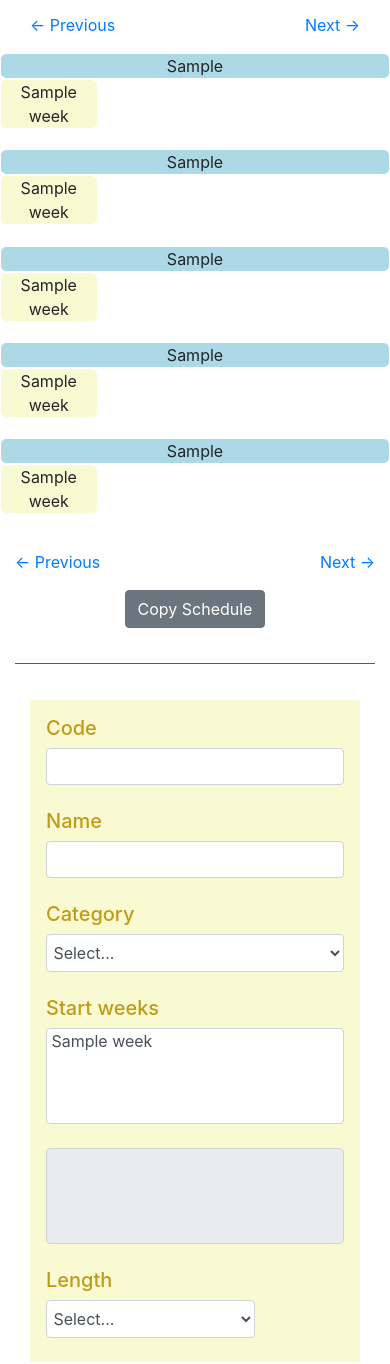
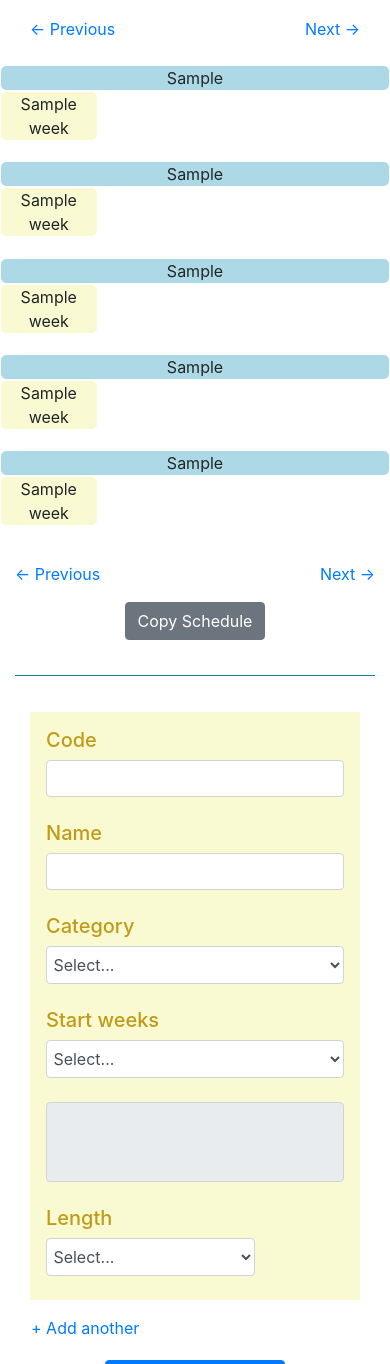
Before and after one commit to gabofratta/goodbye-blue-monday, a Django app: template md_scheduler/scheduler/templates/scheduler/index.html in a window 390 px wide. Shown: the part 56-1420 px from the top of the page. Run offline with Django 3.2, Linux system fonts and the light colour scheme; the template is opened without the code that fills it: most values are stand-ins (such as "Sample title", 1, 10 or a date in 2020); some libraries are stand-ins or nearby versions.

Commit message:
Made calendar font smaller, increased allowed length. Changed Selector to custom checkbox dropdown for time slots; need to test on actual mobile device. Added more length options. Added icons to About page.

```diff
--- /dev/null
+++ b/md_scheduler/scheduler/static/css/checkbox-dd.css
@@ -0,0 +1,44 @@
+
+.multi_select {
+    position: relative;
+}
+
+.multi_options {
+    display: none;
+    border: 1px black solid;
+    position: absolute;
+    z-index: 500;
+    background-color: #ffff;
+    width: 100%;
+    overflow: auto;
+    max-height: 13em;
+    white-space: nowrap;
+}
+
+.multi_options label {
+    display: block;
+    margin-bottom: 0px;
+    text-indent: 0.5em;
+    padding-top: 0.05em;
+    padding-bottom: 0.05em;
+}
+
+.multi_options label:hover {
+    background-color: #1e90ff;
+    color: white;
+}
+
+.multi_options input {
+    vertical-align: middle;
+    position: relative;
+    top: -1px;
+    margin-right: 0.2em;
+}
+
+@media only screen and (max-width: 767.9px) {
+    .multi_options label {
+        padding-top: 0.3em;
+        padding-bottom: 0.3em;
+        border: 1px black dotted;
+    }
+}
--- a/md_scheduler/scheduler/static/css/scheduler.css
+++ b/md_scheduler/scheduler/static/css/scheduler.css
@@ -1,19 +1,26 @@
 
 body {
   padding-top: 60px;
-}
-
-@media only screen and (max-width: 767.9px) {
-  body {
-    padding-top: 50px;
-  }
 }
 
 .content-mobile {
     display: none !important;
 }
 
+#schedule {
+    margin-top: 1em;
+    margin-bottom: 1em;
+}
+
 @media only screen and (max-width: 767.9px) {
+    body {
+        padding-top: 30px;
+    }
+
+    #schedule {
+        margin-top: 0px;
+    }
+
     .content-desktop {
         display: none !important;
     }
@@ -40,11 +47,6 @@ body {
     height: 2.5em;
 }
 
-#schedule {
-    margin-top: 1em;
-    margin-bottom: 1em;
-}
-
 .month {
     border: 1px solid white;
     background-color: lightblue;
@@ -66,6 +68,7 @@ body {
     overflow-wrap: break-word;
     background-color: #eceff1;
     border-radius: 0.4em;
+    font-size: smaller;
 }
 
 .week_block {
@@ -96,12 +99,8 @@ input.form-control {
     float: right;
 }
 
-.act_slot_selector {
-    height: 6em;
-}
-
 .selected_slots {
-    height: 6em;
+    height: 5em;
 }
 
 textarea.form-control {
--- /dev/null
+++ b/md_scheduler/scheduler/static/js/checkbox-dd.js
@@ -0,0 +1,89 @@
+
+// Clear selections from given jquery object for multi_select div
+function clearSelections(multi_select) {
+    multi_select.find('.multi_options input[type="checkbox"]').each(function (index) {
+        $(this).prop('checked', false);
+    });
+
+    multi_select.find('.multi_options').hide();
+}
+
+// Get all options for the given jquery object for multi_select div
+function getAllOptions(multi_select) {
+    var options = [];
+
+    multi_select.find('.multi_options input[type="checkbox"]').each(function (index) {
+        options.push($(this).val());
+    });
+
+    return options;
+}
+
+// Get selected options for the given jquery object for multi_select div
+function getSelected(multi_select) {
+    var checked = [];
+
+    multi_select.find('.multi_options input[type="checkbox"]').each(function (index) {
+        if ($(this).is(':checked')) {
+            checked.push($(this).val());
+        }
+    });
+
+    return checked;
+}
+
+
+$(document).ready(function() {
+
+    // Open/close options
+    $('.select_box').on('click', function() {
+        var multi_options = $(this).parent().find('.multi_options');
+        var all_multi_options = $('.multi_options');
+
+        // If hidden, close all then open this one
+        if (!multi_options.is(':visible')) {
+            all_multi_options.hide();
+
+            // Calculate space on screen below element and space needed
+            var space_below = $(window).height() - $(this)[0].getBoundingClientRect().bottom;
+            var options_size = all_multi_options.css("max-height");
+            options_size = options_size.substring(0, options_size.length - 2);
+
+            if (options_size > space_below) {
+                multi_options.css("top", "-" + options_size + "px");
+            } else {
+                multi_options.css("top", "");
+            }
+
+            setTimeout(function() {multi_options.scrollTop(0);}, 0);
+            multi_options.show();
+        } else {
+            // If visible, close all
+            all_multi_options.hide();
+        }
+    });
+
+    // Close options on click away
+    $(document).bind('click', function(e) {
+        var clicked = $(e.target);
+        if (!clicked.parents().hasClass('multi_select')) {
+            $('.multi_options').hide();
+        }
+    });
+
+    // Set text area value to checked boxes
+    $('.multi_options input[type="checkbox"]').on('click', function() {
+        var text = "";
+        var options =  $(this).parent().parent();
+
+        options.find('input[type="checkbox"]').each(function (index) {
+            if ($(this).is(':checked')) {
+                text += $(this).val() + '\n';
+            }
+        });
+
+        text = text.substring(0, text.length - 1);
+        options.parent().parent().next().find('.selected_slots').val(text);
+    });
+
+});
--- a/md_scheduler/scheduler/static/js/scheduler.js
+++ b/md_scheduler/scheduler/static/js/scheduler.js
@@ -6,13 +6,16 @@ $(document).ready(function() {
 
     // hammer element on schedule table for mobile swipe events
     var hammer = new Hammer(document.getElementById('schedule'), {});
+
     var generating = false;
     var weeks_per_row = 12;
     var weeks_per_month = 4;
+
     var itinerary_index = null;
     var itinerary_count = 0;
     var itineraries = [];
-    var activity_name_length = 15
+
+    var activity_name_length = 25;
     var default_colors = [["RED", "WHITE"], ["BLUE", "WHITE"], ["PURPLE", "WHITE"], ["GREEN", "WHITE"], ["GRAY", "WHITE"], ["#aa6e28", "WHITE"],
                           ["NAVY", "WHITE"], ["MAROON", "WHITE"], ["OLIVE", "WHITE"], ["TEAL", "WHITE"], ["BLACK", "WHITE"], ["YELLOW", "BLACK"],
                           ["LIME", "BLACK"], ["AQUA", "BLACK"], ["FUCHSIA", "BLACK"], ["ORANGE", "BLACK"], ["PINK", "BLACK"], ["SILVER", "BLACK"]];
@@ -23,6 +26,9 @@ $(document).ready(function() {
 
     // dismissable option
     $('.close').click(function () {
+        // close multi select
+        $('.multi_options').hide();
+
         // dismiss alert
         $(this).closest('.alert').fadeOut();
         return false;
@@ -30,6 +36,9 @@ $(document).ready(function() {
 
 
     hammer.on('swiperight', function() {
+        // close multi select
+        $('.multi_options').hide();
+
         // Show error if no schedules
         if (itinerary_count == 0) {
             return false;
@@ -48,6 +57,9 @@ $(document).ready(function() {
     });
 
    hammer.on('swipeleft', function() {
+        // close multi select
+        $('.multi_options').hide();
+
         // Show error if no schedules
         if (itinerary_count == 0) {
             return false;
@@ -62,6 +74,9 @@ $(document).ready(function() {
     });
 
     $('.prev_program').click(function () {
+        // close multi select
+        $('.multi_options').hide();
+
         // Show error if no schedules
         if (itinerary_count == 0) {
             setAlert('.alert-danger', "You must generate some schedules first.");
@@ -81,6 +96,9 @@ $(document).ready(function() {
     });
 
     $('.next_program').click(function () {
+        // close multi select
+        $('.multi_options').hide();
+
         // Show error if no schedules
         if (itinerary_count == 0) {
             setAlert('.alert-danger', "You must generate some schedules first.");
@@ -96,6 +114,9 @@ $(document).ready(function() {
     });
 
     $('.copy_program').click(function () {
+        // close multi select
+        $('.multi_options').hide();
+
         // Show error if no schedules
         if (itinerary_count == 0) {
             setAlert('.alert-danger', "You must generate some schedules first.");
@@ -104,13 +125,13 @@ $(document).ready(function() {
 
         var text = "";
         var activities = itineraries[itinerary_index];
-        var slot_opts = $('.act_slot_selector').last().children();
+        var slot_opts = getAllOptions($('.multi_select').last());
 
         // Build program text
         for (var j = 0; j < activities.length; j++) {
             var line = activities[j].code + " - " + activities[j].name + " - " + activities[j].category + ": ";
             for (var k = 0; k < activities[j].slots.length; k++) {
-                var week = slot_opts.eq(activities[j].slots[k] - 1).text();
+                var week = slot_opts[activities[j].slots[k] - 1];
                 line += (week + ", ");
             }
             text += (line.substring(0, line.length - 2) + "\n");
@@ -124,12 +145,10 @@ $(document).ready(function() {
         return false;
     });
 
-    $('.act_slot_selector').change(function() {
-        // display selected slots for each activity
-        $(this).parent().next().find('.selected_slots').val($(this).val().join("\n"));
-    });
+    $('#add_activity').click(function () {
+        // close multi select
+        $('.multi_options').hide();
 
-    $('#add_activity').click(function () {
         // clone an activity line
         var last_activity = $('.activity').last();
         var new_activity = last_activity.clone(true);
@@ -137,7 +156,7 @@ $(document).ready(function() {
         // reset values
         new_activity.find("input[type='text']").val("");
         new_activity.find(".selected_slots").val("");
-        new_activity.find("select.act_slot_selector").val([]);
+        clearSelections(new_activity.find('.multi_select'));
 
         // add another line to the form
         new_activity.hide();
@@ -149,6 +168,9 @@ $(document).ready(function() {
     });
 
     $('.remove_activity').click(function () {
+        // close multi select
+        $('.multi_options').hide();
+
         // remove current activity line
         $(this).closest('.activity').fadeOut(400, function () {
             $(this).prev('.act_spacer').remove();
@@ -171,6 +193,9 @@ $(document).ready(function() {
         }
         generating = true;
 
+        // close multi select
+        $('.multi_options').hide();
+
         // dismissable option
         $('.alert-success').fadeOut();
 
@@ -191,7 +216,7 @@ $(document).ready(function() {
             activities["code_" + index] = $(this).find('.act_code').val();
             activities["name_" + index] = $(this).find('.act_name').val();
             activities["category_" + index] = $(this).find('.act_category').val();
-            activities["slots_" + index] = $(this).find('.act_slot_selector').val();
+            activities["slots_" + index] = getSelected($(this).find('.multi_select'));
             activities["length_" + index] = $(this).find('.act_length').val();
 
             // process time slots
@@ -293,12 +318,13 @@ $(document).ready(function() {
 
     function showItinerary(index) {
         var schedule_table = $('#schedule');
+        var cells = schedule_table.find('[class*=cell_]');
 
         // Clear calendar
-        schedule_table.find('[class*=cell_]').text('');
-        schedule_table.find('[class*=cell_]').removeClass('hidden');
-        schedule_table.find('[class*=cell_]').css({"background-color" : "", "color" : ""});
-        schedule_table.find('[class*=cell_]').height('auto');
+        cells.text('');
+        cells.removeClass('hidden');
+        cells.css({"background-color" : "", "color" : ""});
+        cells.height('auto');
 
         // Get itinerary
         var activities = itineraries[index];
@@ -337,7 +363,7 @@ $(document).ready(function() {
         $('.program_index').text((index + 1) + ' of ' + itinerary_count);
 
         // Set activity div heights
-        schedule_table.find('.activity_display').height(max_h + "px");
+        cells.height(max_h + "px");
     }
 
     function truncate(phrase, size) {
--- a/md_scheduler/scheduler/templates/scheduler/index.html
+++ b/md_scheduler/scheduler/templates/scheduler/index.html
@@ -1,13 +1,22 @@
+<!DOCTYPE html>
+
 {% load staticfiles %}
+
 <html>
 <head>
+
     <meta name="viewport" content="width=device-width, initial-scale=1.0">
+
     <link rel="shortcut icon" href="{%  static 'favicon.ico' %}"/>
+
+    <link rel="stylesheet" href="https://maxcdn.bootstrapcdn.com/bootstrap/4.0.0/css/bootstrap.min.css">
+    <link rel="stylesheet" href="{% static 'css/checkbox-dd.css' %}">
     <link rel="stylesheet" href="{% static 'css/scheduler.css' %}">
-    <link rel="stylesheet" href="https://maxcdn.bootstrapcdn.com/bootstrap/4.0.0/css/bootstrap.min.css">
+
     <script src="https://code.jquery.com/jquery-3.3.1.min.js" integrity="sha256-FgpCb/KJQlLNfOu91ta32o/NMZxltwRo8QtmkMRdAu8=" crossorigin="anonymous"></script>
+    <script src="https://maxcdn.bootstrapcdn.com/bootstrap/4.0.0/js/bootstrap.min.js"></script>
     <script src="https://cdnjs.cloudflare.com/ajax/libs/hammer.js/2.0.8/hammer.min.js"></script>
-    <script src="https://maxcdn.bootstrapcdn.com/bootstrap/4.0.0/js/bootstrap.min.js"></script>
+    <script src="{% static 'js/checkbox-dd.js' %}"></script>
     <script src="{% static 'js/scheduler.js' %}"></script>
 
 </head>
@@ -493,11 +502,20 @@
                         <span class="txt-gold content-mobile">
                             <h5>Start weeks</h5>
                         </span>
-                        <select class="act_slot_selector form-control" multiple>
-                            {% for week in all_weeks %}
-                                <option value="{{ week }}">{{ week }}</option>
-                            {% endfor %}
-                        </select>
+                        <div class="multi_select">
+                            <div class="select_box">
+                                <select class="form-control">
+                                    <option value="" class="hidden" disabled selected>Select...</option>
+                                </select>
+                            </div>
+                            <div class="multi_options">
+                                {% for week in all_weeks %}
+                                    <label>
+                                        <input type="checkbox" value="{{ week }}" />{{ week }}
+                                    </label>
+                                {% endfor %}
+                            </div>
+                        </div>
                     </div>
                     <div class="col-md-2 mb-4">
                         <textarea class="form-control selected_slots" disabled></textarea>
@@ -512,6 +530,10 @@
                             <option value="2">2</option>
                             <option value="3">3</option>
                             <option value="4">4</option>
+                            <option value="5">5</option>
+                            <option value="6">6</option>
+                            <option value="7">7</option>
+                            <option value="8">8</option>
                         </select>
                         <a href="#" class="close remove_activity hidden">&times;</a>
                     </div>
```
Also changed, not shown: md_scheduler/scheduler/templates/scheduler/about.html (+15 -2 lines).
